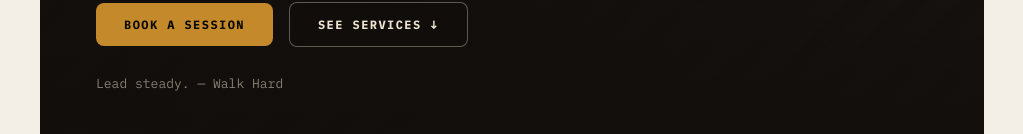
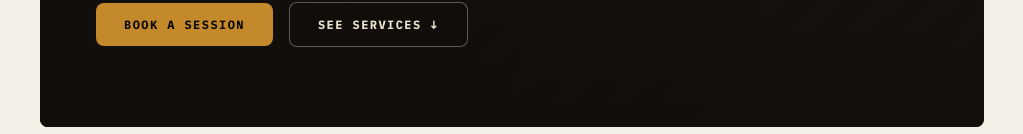
Before and after one commit to darkhorsedevloper/canipetthatdawg, a React (Vite) app: page / in a window 1280 px wide. Shown: the part 489-623 px from the top of the page, without its empty margins (128-1151 px from the left). Built offline with nearby package versions, Linux system fonts and the light colour scheme.

Commit message:
Remove all 'Walk Hard' and 'Lead steady.' references
- Hero.jsx: remove quote paragraph entirely
- Footer.jsx: remove ' · Walk Hard' tagline
- hero.json: clear quote and quoteAttribution fields

Co-Authored-By: Claude Sonnet 4.6 <noreply@anthropic.com>

```diff
--- a/src/components/Footer.jsx
+++ b/src/components/Footer.jsx
@@ -27,7 +27,6 @@ export default function Footer() {
         <p style={{ fontFamily: 'var(--serif)', fontSize: '17px', letterSpacing: '0.05em' }}>
           <span style={{ color: 'var(--charcoal)' }}>Can I Pet That </span>
           <span style={{ color: 'var(--orange)' }}>Dawg?</span>
-          <span style={{ color: 'var(--muted)' }}> · Walk Hard</span>
         </p>
         <p style={{ fontSize: '13px', color: 'var(--faint)', letterSpacing: '0.1em', textTransform: 'uppercase', marginTop: '6px' }}>
           Can I Pet That Dawg LLC · Atlanta, GA
--- a/src/components/Hero.jsx
+++ b/src/components/Hero.jsx
@@ -188,14 +188,6 @@ export default function Hero() {
 
         </div>
 
-        <p style={{
-          fontFamily: "'IBM Plex Mono', monospace",
-          fontSize: '13px',
-          color: 'rgba(226,217,198,0.55)',
-        }}>
-          {hero.quote} — {hero.quoteAttribution}
-        </p>
-
       </div>
     </section>
   )
--- a/src/data/hero.json
+++ b/src/data/hero.json
@@ -1,9 +1,9 @@
 {
   "headlineAccent": "Pet that Dawg.",
   "secondaryLabel": "See Services",
-  "quote": "Lead steady.",
+  "quote": "",
   "subheadline": "Fear Free approach built to fit the needs of your best friend.\nConsistent. Insured. Accountable.\nThe right kind of company for your dog.",
-  "quoteAttribution": "Walk Hard",
+  "quoteAttribution": "",
   "ctaUrl": "https://www.timetopet.com/portal/create/create-account",
   "secondaryUrl": "#services",
   "headline": "Go Ahead—",
```
